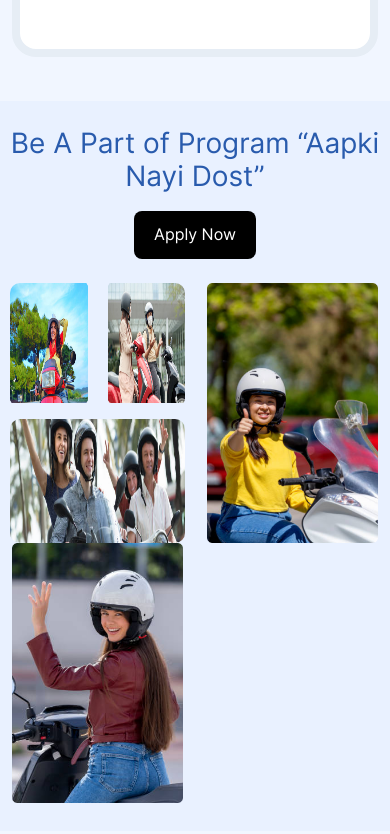
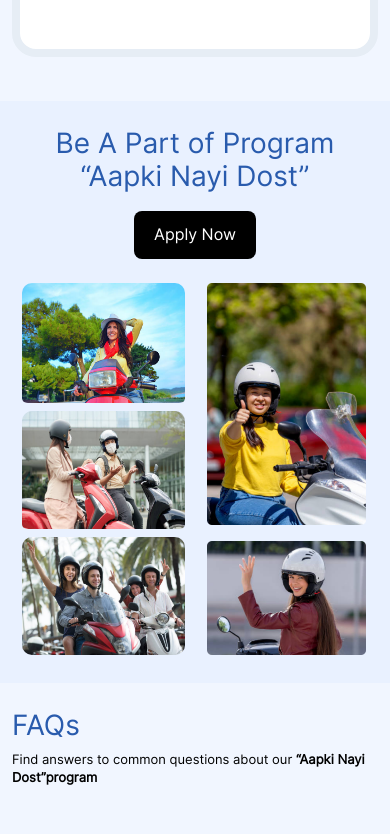
Before and after one commit to dineshmehra86/dinesh_ub, a plain HTML site: page index1.html in a window 390 px wide. Shown: the part 7420-8254 px from the top of the page. Drawn offline with nearby package versions, Linux system fonts and the light colour scheme.

Commit message:
random image issues is fixed

```diff
--- a/css/layout.css
+++ b/css/layout.css
@@ -532,8 +532,13 @@ color: #686868;
   .form_btn img {
    width: 24px;
   }
-
-
+  .uc_coll {
+    flex: auto;
+    max-width: 100%;
+  }
+  .uc_coll img{
+  padding: 0;
+  }
  }
 
 
@@ -686,4 +691,14 @@ color: #686868;
       font-size: 13px;
       line-height: 18px;
     }
+
+
 }
+
+@media only screen and (max-width: 480px) {
+
+}
+
+@media only screen and (max-width: 479px) {
+
+}
--- a/index1.html
+++ b/index1.html
@@ -386,7 +386,7 @@
     </section>
 
     <section class="bg2 ub_py">
-        <div class="container d_cont d_tbdr ps-0 pe-0">
+        <div class="container d_cont d_tbdr">
             <div class="row m-0 h-100 d-flex justify-content-center">
                 <div class="col-12 col-md-12 col-lg-6 p-0 d_tbdr h-100">
                     <div class="ub_d_flex flex-wrap justify-content-center">
@@ -399,16 +399,18 @@
             </div>
             <div class="row m-0 h-100">
                 <div class="col-12 col-md-12 col-lg-12 mx-auto">
-                    <div class="row d-flex flex-wrap">
+                    <div class="row">
                         <div class="col-6 col-md-6 col-lg-3 d_tbdr order-lg-1 order-2">
                                 <img src="./img/col_frame1.png" class="img-fluid">
+                                <img src="./img/col_frame5_mob.png" class="w-100 img-fluid d-block d-lg-none mt-3">
                          </div>
                         <div class="col-6 col-md-6 col-lg-6 d_tbdr uc_coll order-lg-2 order-1">
-                            <img src="./img/col_frame2.png" class="img-fluid uc_coll pb-3 ps-0">
-                            <img src="./img/col_frame3.png" class="img-fluid uc_coll pb-3 pe-0">
-                            <img src="./img/col_frame4.png" class="img-fluid">
+                            <img src="./img/col_frame2.png" class="img-fluid uc_coll pb-2 pb-lg-3 ps-0">
+                            <img src="./img/col_frame3.png" class="img-fluid uc_coll pb-2 pb-lg-3 pe-0">
+                            <img src="./img/col_frame4.png" class="img-fluid d-none d-lg-block">
+                            <img src="./img/col_frame4_mob.png" class="img-fluid uc_coll d-block d-lg-none">
                          </div>
-                        <div class="col-6 col-md-6 col-lg-3 d_tbdr order-lg-3 order-3">
+                        <div class="col-6 col-md-6 col-lg-3 d_tbdr order-lg-3 order-3 d-none d-lg-block">
                             <img src="./img/col_frame5.png" class="img-fluid">
                          </div>
 
```
Also changed, not shown: img/col_frame4_mob.png (added), img/col_frame5_mob.png (added).
